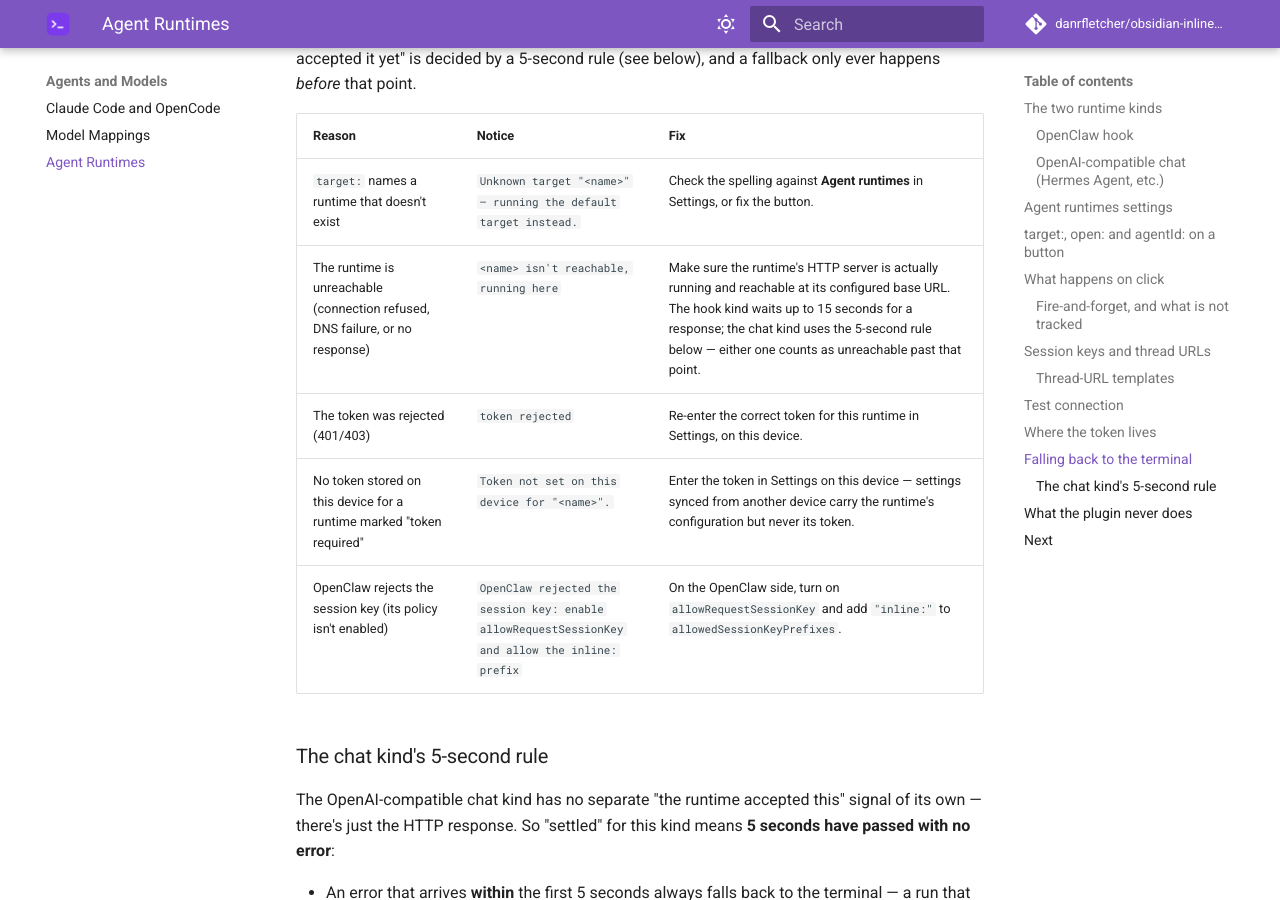
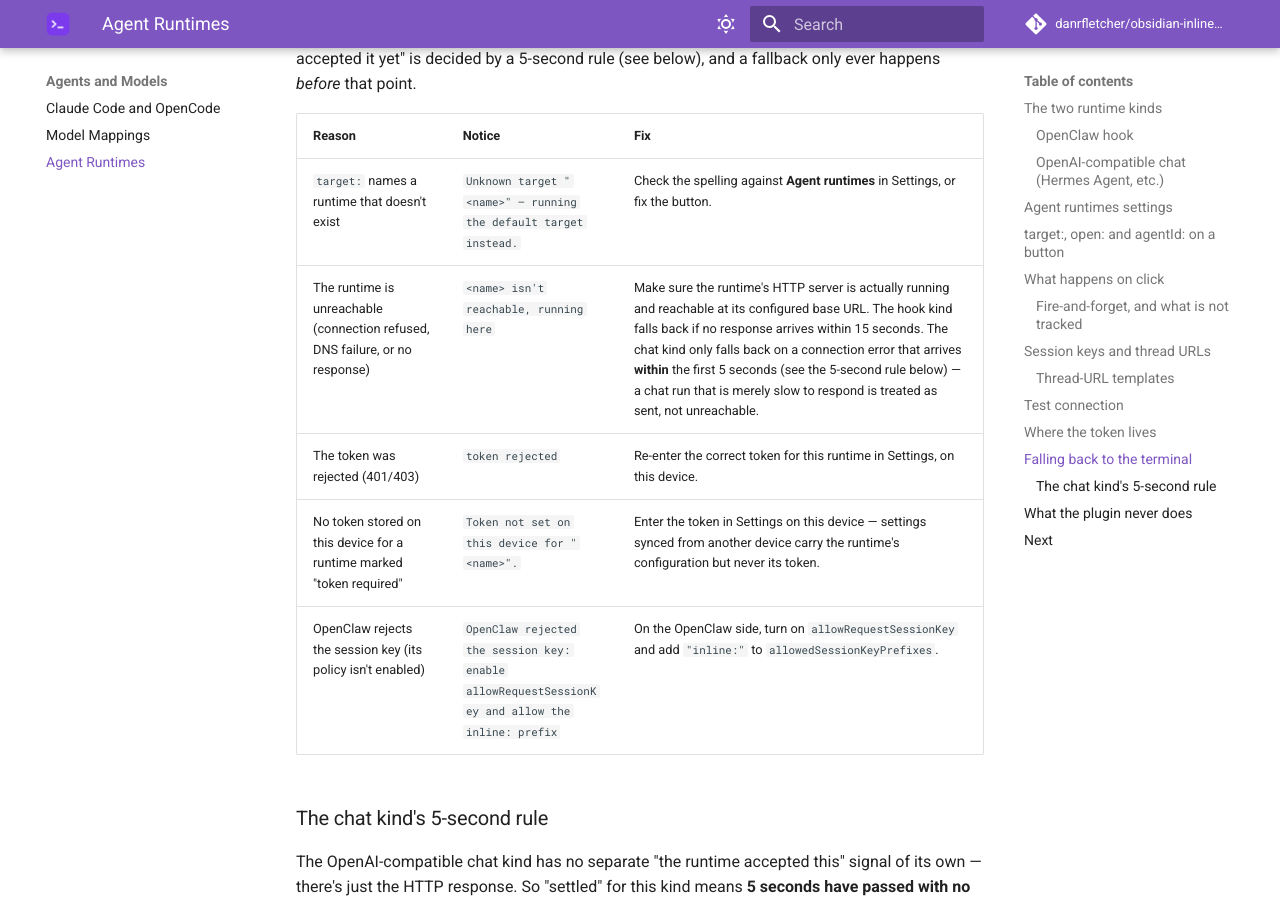
Before and after one commit to danrfletcher/obsidian-inline-agents, an MkDocs documentation site: the page built from docs/docs/agents/runtimes.md, in a window 1280 px wide and 900 px high, scrolled down 5960 px. Built offline with MkDocs 1.6.1 and Material for MkDocs 9.7.7, drawn with Linux system fonts in a browser that asks for light colours; comment, search, counter and statistics services are not loaded.

Commit message:
docs: fix unreachable-row claim for chat kind (R1)
The fallback table's 'unreachable' row said the chat kind falls back
after 15s/the 5-second rule generically, contradicting the page's own
5-second-rule section and src/runtime/handoff.ts:205-221: the chat
kind only falls back on an error *inside* the first 5 seconds. A late
timeout with no error settles as Sent and raises no notice. Narrowed
the 15-second wait to the hook kind and restated the chat kind's rule
to match the detailed section below it.

```diff
--- a/docs/docs/agents/runtimes.md
+++ b/docs/docs/agents/runtimes.md
@@ -134,7 +134,7 @@ If anything stops the prompt from reaching the runtime, the plugin shows a notic
 | Reason | Notice | Fix |
 |---|---|---|
 | `target:` names a runtime that doesn't exist | `Unknown target "<name>" — running the default target instead.` | Check the spelling against **Agent runtimes** in Settings, or fix the button. |
-| The runtime is unreachable (connection refused, DNS failure, or no response) | `<name> isn't reachable, running here` | Make sure the runtime's HTTP server is actually running and reachable at its configured base URL. The hook kind waits up to 15 seconds for a response; the chat kind uses the 5-second rule below — either one counts as unreachable past that point. |
+| The runtime is unreachable (connection refused, DNS failure, or no response) | `<name> isn't reachable, running here` | Make sure the runtime's HTTP server is actually running and reachable at its configured base URL. The hook kind falls back if no response arrives within 15 seconds. The chat kind only falls back on a connection error that arrives **within** the first 5 seconds (see the 5-second rule below) — a chat run that is merely slow to respond is treated as sent, not unreachable. |
 | The token was rejected (401/403) | `token rejected` | Re-enter the correct token for this runtime in Settings, on this device. |
 | No token stored on this device for a runtime marked "token required" | `Token not set on this device for "<name>".` | Enter the token in Settings on this device — settings synced from another device carry the runtime's configuration but never its token. |
 | OpenClaw rejects the session key (its policy isn't enabled) | `OpenClaw rejected the session key: enable allowRequestSessionKey and allow the inline: prefix` | On the OpenClaw side, turn on `allowRequestSessionKey` and add `"inline:"` to `allowedSessionKeyPrefixes`. |
```
